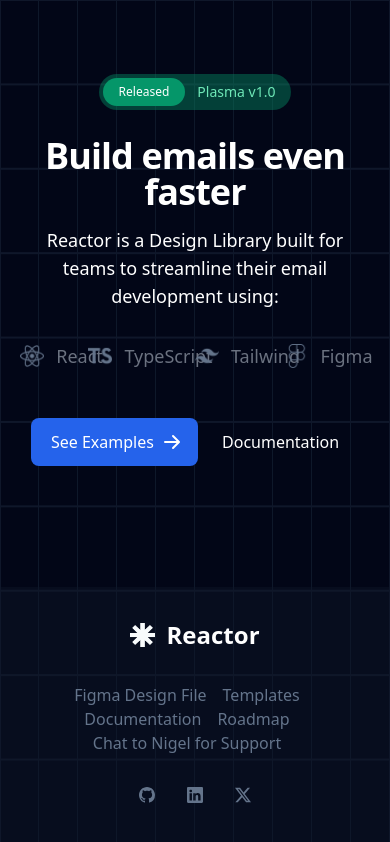
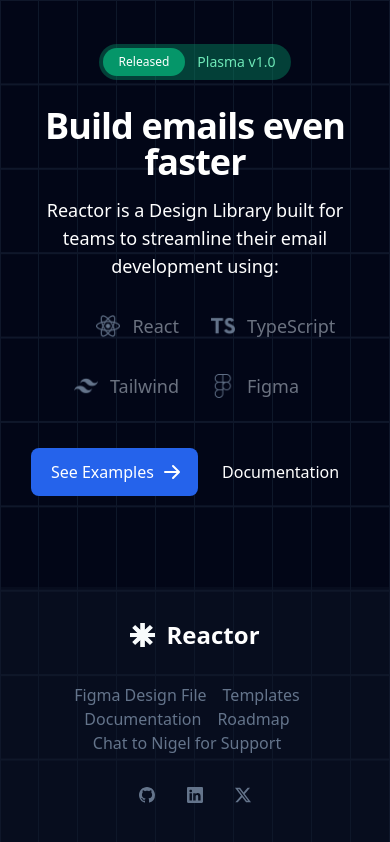
Before and after one commit to nigel-engel/ReCore, a website: page src/index.html in a window 390 px wide. Drawn offline with Linux system fonts and the light colour scheme.

Commit message:
style: mobile alignment
fixed alignment issues with the programing icons for mobile

```diff
--- a/src/index.html
+++ b/src/index.html
@@ -23,24 +23,25 @@
       <!-- Built With -->
       <section>
         <div class="mx-auto max-w-screen-xl px-4 lg:max-w-[800px] lg:flex lg:justify-center">
-          <div class="grid grid-cols-4 gap-8 font-medium text-lg text-gray-500">
-            <p class="flex justify-center items-center">
-              <img src="/assets/react-gray.png" class="mr-3 h-6 sm:h-7" alt="reactor-icon-logo-white"/>
+          <div class="grid grid-cols-2 sm:grid-cols-4 gap-8 font-medium text-lg text-gray-500">
+            <p class="flex justify-end items-center sm:justify-center">
+              <img src="/assets/react-gray.png" class="mr-3 h-6 sm:h-7" alt="react-icon-logo-white"/>
               React
             </p>
-            <p class="flex justify-center items-center">
-              <img src="/assets/typescript-gray.png" class="mr-3 h-6 sm:h-7" alt="reactor-icon-logo-white"/>
+            <p class="flex justify-start items-center sm:justify-center">
+              <img src="/assets/typescript-gray.png" class="mr-3 h-6 sm:h-7" alt="typescript-icon-logo-white"/>
               TypeScript
             </p>
-            <p class="flex justify-center items-center ml-4">
-              <img src="/assets/tailwind-lgoo-gray.png" class="mr-3 h-6 sm:h-7" alt="reactor-icon-logo-white"/>
+            <p class="flex justify-end items-center sm:justify-center">
+              <img src="/assets/tailwind-lgoo-gray.png" class="mr-3 h-6 sm:h-7" alt="tailwind-icon-logo-white"/>
               Tailwind
             </p>
-            <p class="flex justify-center items-center">
-              <img src="/assets/figma-logo-gray.png" class="mr-3 h-6 sm:h-7" alt="reactor-icon-logo-white"/>
+            <p class="flex justify-start items-center sm:justify-center">
+              <img src="/assets/figma-logo-gray.png" class="mr-3 h-6 sm:h-7" alt="figma-icon-logo-white"/>
               Figma
             </p>
           </div>
+        </div>
         </div>
         <div class="text-center mt-12">
           <a href="https://reactoremail.notion.site/Templates-c1e01220a2f54f73b1367d81ae3b4c1d" class="inline-flex justify-center items-center py-3 px-5 text-base font-medium text-center text-white rounded-lg bg-blue-600 hover:bg-blue-700 focus:ring-4 focus:ring-primary-300">
```
Also changed, not shown: src/output.css.
